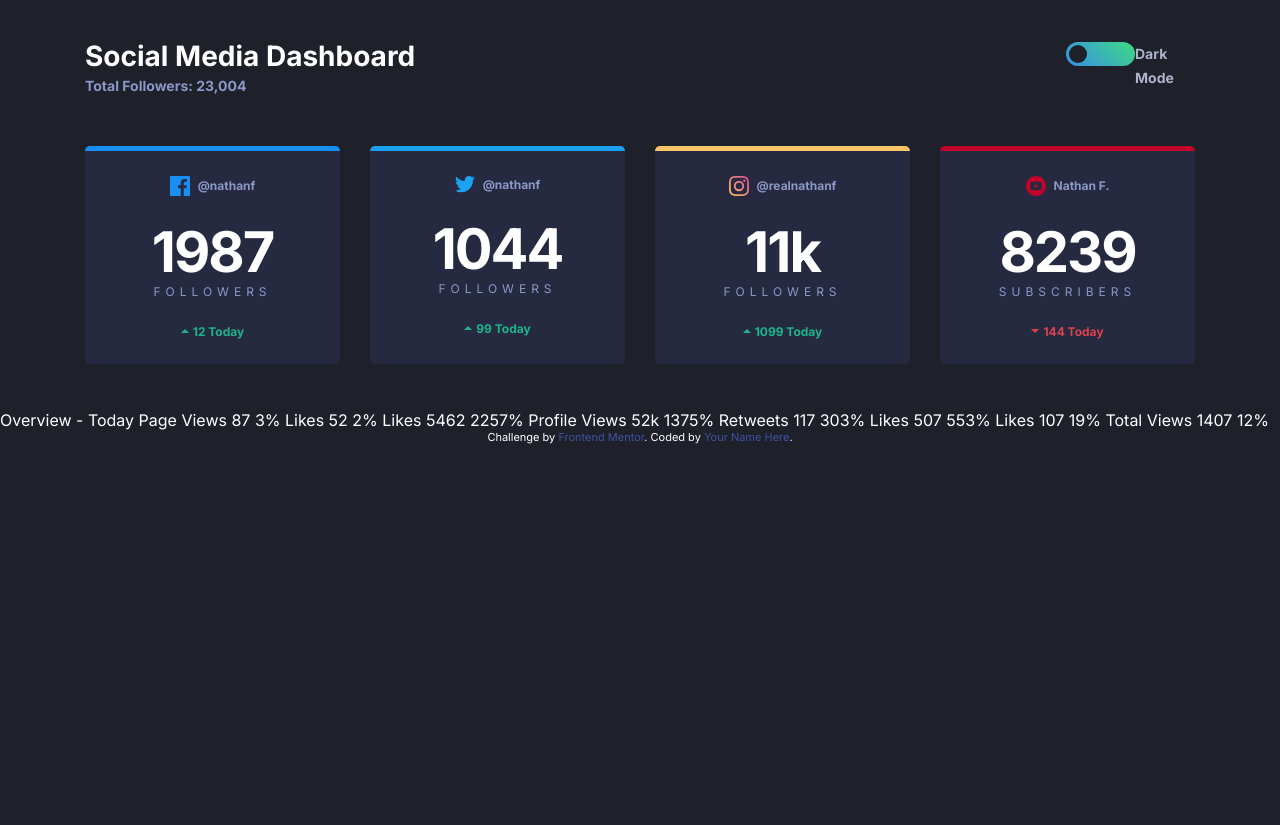
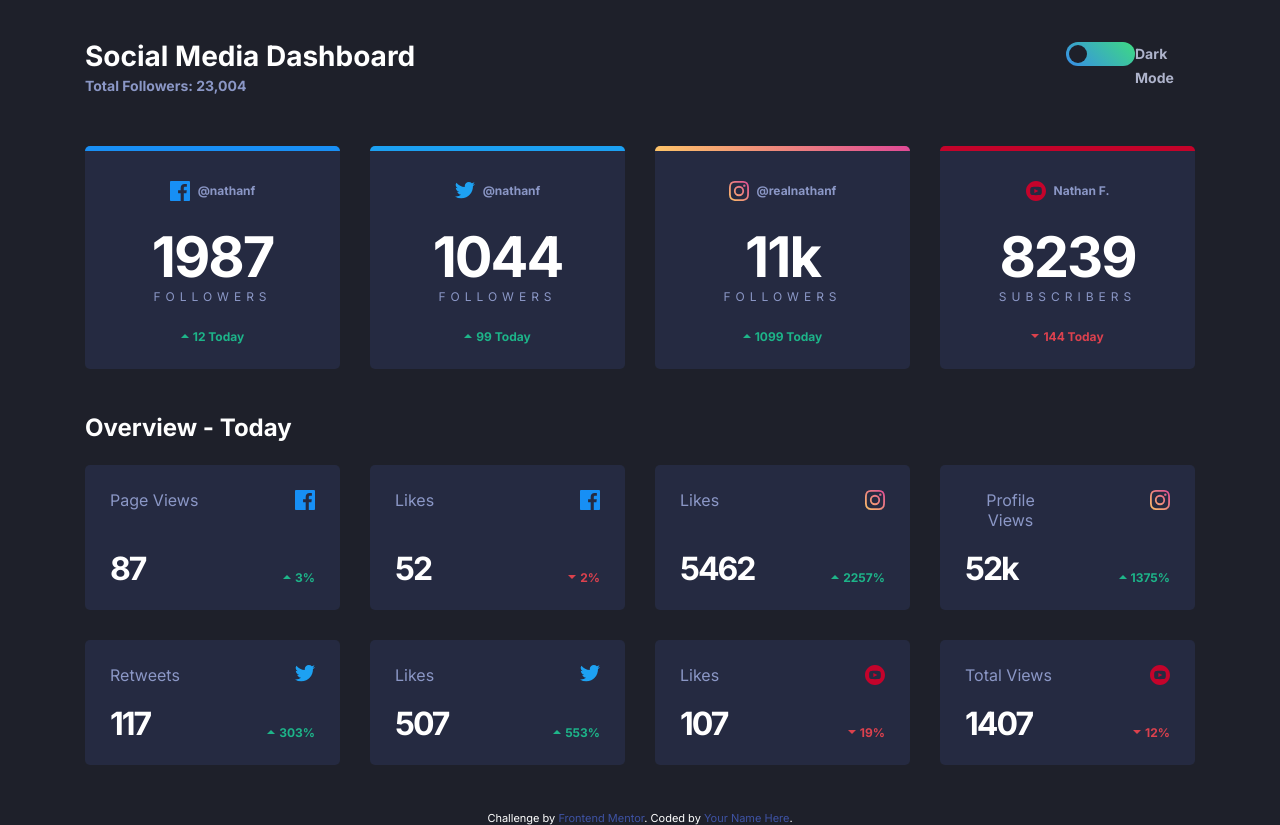
Before and after one commit to leah99mac/social-media-dashboard-fcc, a website: page index.html in a window 1280 px wide. Before the commit the page ends 800 px from the top, so only its background shows below. Drawn offline with Linux system fonts and the light colour scheme.

Commit message:
style cards

```diff
--- a/app/scss/components/_index.scss
+++ b/app/scss/components/_index.scss
@@ -1,3 +1,4 @@
 @forward 'header';
 @forward 'card';
+@forward 'card-grid';
 @forward 'toggle';
--- /dev/null
+++ b/app/scss/components/card-grid.scss
@@ -0,0 +1,25 @@
+@use '../util' as *;
+
+.card-grid {
+    display: grid;
+    grid-template-columns: repeat(2, 1fr);
+    grid-template-rows: repeat(2, auto);
+    justify-items: start;
+    gap: rem(23);
+
+    .card__subtitle {
+
+    }
+
+    .card__count {
+        margin-bottom: 0;
+    }
+
+    .card__count, .card__change {
+        align-self: end;
+    }
+
+    img, .card__change {
+        justify-self: end;
+    }
+}
--- a/app/scss/components/card.scss
+++ b/app/scss/components/card.scss
@@ -14,13 +14,19 @@
 }
 
 .card {
+    position: relative;
+    overflow: hidden;
     background: var(--dark-card);
     color: var(--dark-text1);
     padding: rem(25);
     border-radius: rem(5);
     text-align: center;
-    flex: 1;
+    transition: background 150ms ease-in-out;
+    cursor: pointer;
 
+    &:hover {
+        background: var(--dark-top-bg);
+    }
     &--facebook {
         border-top: rem(5) solid var(--facebook);
     }
@@ -28,7 +34,19 @@
         border-top: rem(5) solid var(--twitter);
     }
     &--instagram {
-        border-top: rem(5) solid var(--instagram-start);
+        padding-top: rem(30);
+
+        &::before {
+            content: '';
+            height: rem(5);
+            width: 100%;
+            background: var(--instagram-start);
+            position: absolute;
+            display: block;
+            left: 0;
+            top: 0;
+            background: linear-gradient(225deg, var(--instagram-end), var(--instagram-middle) 50.91%, var(--instagram-start) 100%);
+        }
     }
     &--youtube {
         border-top: rem(5) solid var(--youtube);
@@ -38,6 +56,8 @@
         display: flex;
         justify-content: center;
         align-items: center;
+        height: rem(20);
+        margin-top: rem(5);
         margin-bottom: rem(28);
     }
 
@@ -60,6 +80,7 @@
     &__username {
         font-size: rem(12);
         font-weight: bold;
+        color: var(--text-color2);
     }
 
     &__followers{
@@ -68,7 +89,7 @@
 
     &__count {
         color: var(--dark-text2);
-        font-weight: bold;
+        font-weight: 700;
         letter-spacing: rem(-2);
         line-height: 1;
         margin-bottom: rem(4);
@@ -76,7 +97,7 @@
             font-size: rem(56);
         }
         &--small {
-
+            font-size: rem(32);
         }
     }
 
@@ -93,7 +114,8 @@
         align-items: center;
         justify-content: center;
         font-size: rem(12);
-        font-weight: bold;
+        font-weight: 700;
+
         &--up {
             color: var(--limegreen);
         }
@@ -104,4 +126,8 @@
             margin-right: rem(4);
         }
     }
+
+    &__number {
+
+    }
 }
--- a/app/scss/globals/colors.scss
+++ b/app/scss/globals/colors.scss
@@ -5,6 +5,7 @@
     --facebook: hsl(208, 92%, 53%);
     --twitter: hsl(203, 89%, 53%);
     --instagram-start: hsl(37, 97%, 70%);
+    --instagram-middle: hsl(5, 77%, 71%);
     --instagram-end: hsl(329, 70%, 58%);
     --youtube: hsl(348, 97%, 39%);
     --toggle-bg-start: hsl(210, 78%, 56%);
--- a/app/scss/globals/typography.scss
+++ b/app/scss/globals/typography.scss
@@ -13,6 +13,11 @@ h1 {
     }
 }
 
+h2 {
+    font-size: rem(24);
+    margin-bottom: rem(24);
+}
+
 a, a:visited, a:active {
     text-decoration: none;
 }
--- a/index.html
+++ b/index.html
@@ -108,41 +108,90 @@
       </div>
     </section>
 
+    <section class="container">
+      <h2>Overview - Today</h2>
+      <div class="cards">
+        <div class="card card-grid">
+          <div class="card__subtitle">Page Views</div>
+          <img class="" src="/images/icon-facebook.svg" alt="Facebook"/>
+          <div class="card__count card__count--small">87</div>
+          <div class="card__change card__change--up">
+            <img src="/images/icon-up.svg" alt="up arrow" />
+            <div class="card__number">3%</div>
+          </div>
+        </div>
 
-    Overview - Today
+        <div class="card card-grid">
+          <div class="card__subtitle">Likes</div>
+          <img class="" src="/images/icon-facebook.svg" alt="Facebook"/>
+          <div class="card__count card__count--small">52</div>
+          <div class="card__change card__change--down">
+            <img src="/images/icon-down.svg" alt="down arrow" />
+            <div class="card__number">2%</div>
+          </div>
+        </div>
 
-    Page Views
-    87
-    3%
+      <div class="card card-grid">
+        <div class="card__subtitle">Likes</div>
+        <img class="" src="/images/icon-instagram.svg" alt="Instagram"/>
+        <div class="card__count card__count--small">5462</div>
+        <div class="card__change card__change--up">
+          <img src="/images/icon-up.svg" alt="up arrow" />
+          <div class="card__number">2257%</div>
+        </div>
+      </div>
 
-    Likes
-    52
-    2%
+      <div class="card card-grid">
+        <div class="card__subtitle">Profile Views</div>
+        <img class="" src="/images/icon-instagram.svg" alt="Instagram"/>
+        <div class="card__count card__count--small">52k</div>
+        <div class="card__change card__change--up">
+          <img src="/images/icon-up.svg" alt="up arrow" />
+          <div class="card__number">1375%</div>
+        </div>
+      </div>
 
-    Likes
-    5462
-    2257%
+      <div class="card card-grid">
+        <div class="card__subtitle">Retweets</div>
+        <img class="" src="/images/icon-twitter.svg" alt="Twitter"/>
+        <div class="card__count card__count--small">117</div>
+        <div class="card__change card__change--up">
+          <img src="/images/icon-up.svg" alt="up arrow" />
+          <div class="card__number">303%</div>
+        </div>
+      </div>
 
-    Profile Views
-    52k
-    1375%
+      <div class="card card-grid">
+        <div class="card__subtitle">Likes</div>
+        <img class="" src="/images/icon-twitter.svg" alt="Twitter"/>
+        <div class="card__count card__count--small">507</div>
+        <div class="card__change card__change--up">
+          <img src="/images/icon-up.svg" alt="up arrow" />
+          <div class="card__number">553%</div>
+        </div>
+      </div>
 
-    Retweets
-    117
-    303%
+      <div class="card card-grid">
+        <div class="card__subtitle">Likes</div>
+        <img class="" src="/images/icon-youtube.svg" alt="Youtube"/>
+        <div class="card__count card__count--small">107</div>
+        <div class="card__change card__change--down">
+          <img src="/images/icon-down.svg" alt="down arrow" />
+          <div class="card__number">19%</div>
+        </div>
+      </div>
 
-    Likes
-    507
-    553%
-
-    Likes
-    107
-    19%
-
-    Total Views
-    1407
-    12%
-
+      <div class="card card-grid">
+        <div class="card__subtitle">Total Views</div>
+        <img class="" src="/images/icon-youtube.svg" alt="Youtube"/>
+        <div class="card__count card__count--small">1407</div>
+        <div class="card__change card__change--down">
+          <img src="/images/icon-down.svg" alt="down arrow" />
+          <div class="card__number">12%</div>
+        </div>
+      </div>
+      </div>
+    </section>
   </main>
 
 
```
Also changed, not shown: dist/style.css, 1 other file.
